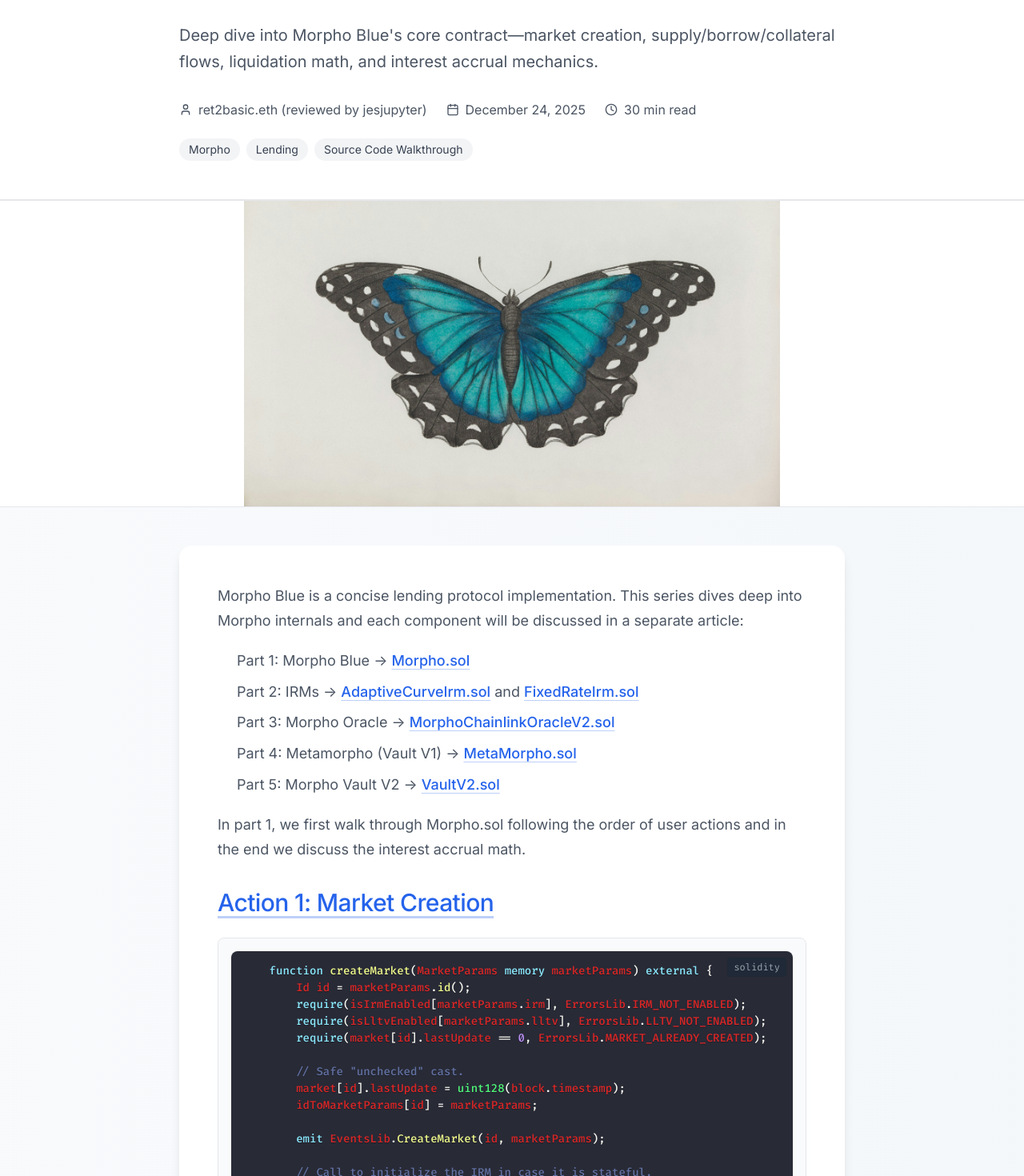
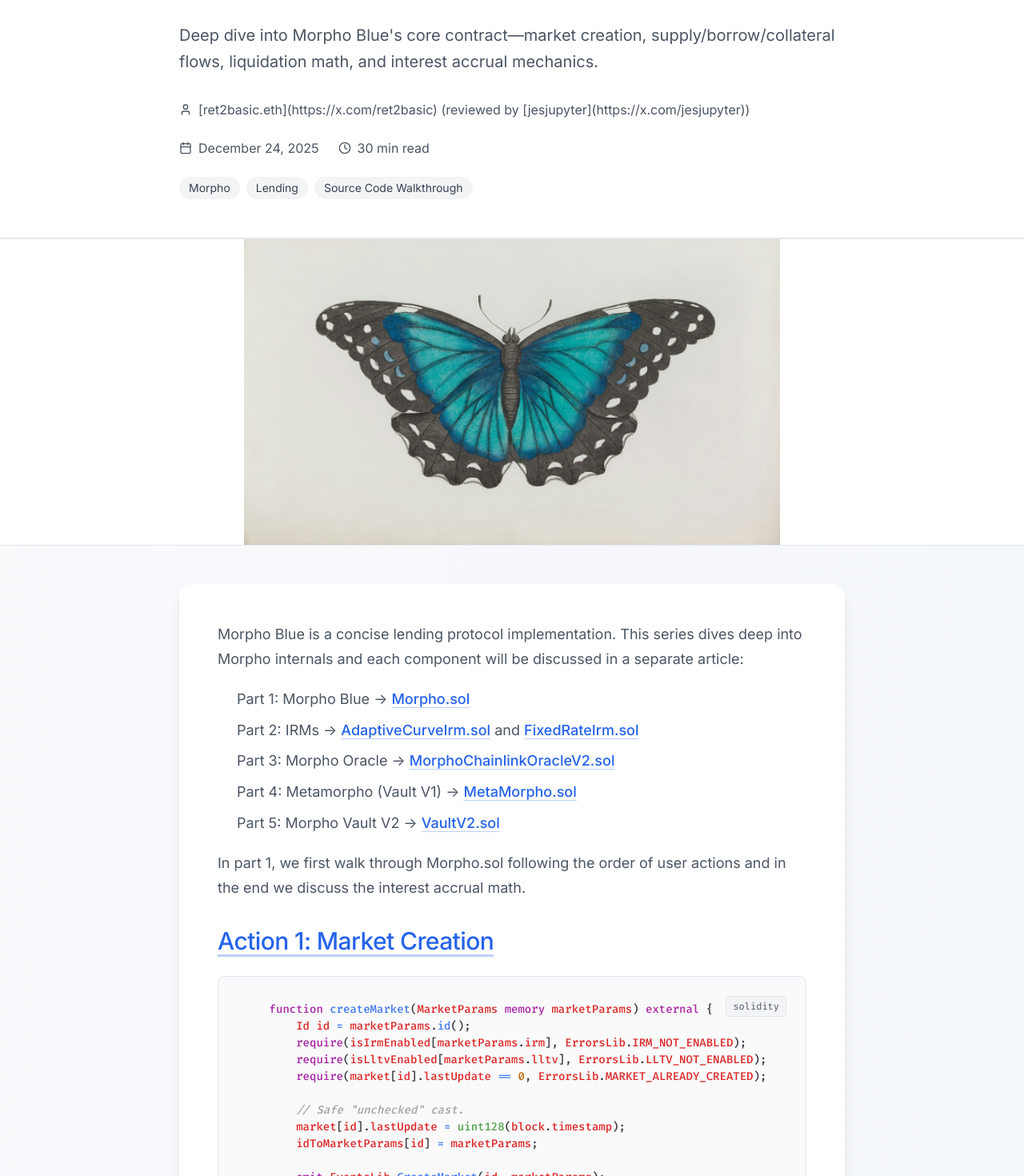
Before and after one commit to ret2basic/Taichi-site, a Next.js app: page /blog/morpho-internals-part-1-morpho-blue in a window 1280 px wide. Shown: the part 320-1790 px from the top of the page at 80% size. Built offline with nearby package versions, Linux system fonts and the light colour scheme.

Commit message:
update style

```diff
--- a/content/blog/elliptic-curve-attacks-small-subgroup.md
+++ b/content/blog/elliptic-curve-attacks-small-subgroup.md
@@ -2,7 +2,7 @@
 title: "Elliptic curve attacks - from small subgroup attack to invalid curve attack"
 slug: "elliptic-curve-attacks-small-subgroup"
 excerpt: "Discussion of two attack methods when the code does not check if an EC point is actually on the curve."
-author: "ret2basic.eth"
+author: "[ret2basic.eth](https://x.com/ret2basic)"
 date: "2024-04-12"
 readTime: "30 min read"
 category: "Cryptography"
--- a/content/blog/morpho-internals-part-1-morpho-blue.md
+++ b/content/blog/morpho-internals-part-1-morpho-blue.md
@@ -2,7 +2,7 @@
 title: "Morpho Internals Part 1: Morpho Blue"
 slug: "morpho-internals-part-1-morpho-blue"
 excerpt: "Deep dive into Morpho Blue's core contract—market creation, supply/borrow/collateral flows, liquidation math, and interest accrual mechanics."
-author: "ret2basic.eth (reviewed by jesjupyter)"
+author: "[ret2basic.eth](https://x.com/ret2basic) (reviewed by [jesjupyter](https://x.com/jesjupyter))"
 date: "2025-12-24"
 readTime: "30 min read"
 category: "DeFi"
--- a/content/blog/understanding-liquidity-uniswap-v2-v3.md
+++ b/content/blog/understanding-liquidity-uniswap-v2-v3.md
@@ -2,7 +2,7 @@
 title: "How Uniswap V3 handles liquidity better than V2"
 slug: "understanding-liquidity-uniswap-v2-v3"
 excerpt: "A deep dive into the mathematical principles behind liquidity provision in Uniswap V2 and V3, exploring how concentrated liquidity revolutionizes capital efficiency while maintaining protocol consistency."
-author: "jesjupyter (reviewed by ret2basic.eth)"
+author: "[jesjupyter](https://x.com/jesjupyter) (reviewed by [ret2basic.eth](https://x.com/ret2basic))"
 date: "2025-09-06"
 readTime: "30 min read"
 category: "DeFi"
--- a/src/components/MarkdownRenderer.tsx
+++ b/src/components/MarkdownRenderer.tsx
@@ -6,13 +6,13 @@
 import rehypeHighlight from 'rehype-highlight'
 import rehypeKatex from 'rehype-katex'
 import { Prism as SyntaxHighlighter } from 'react-syntax-highlighter'
-import { dracula } from 'react-syntax-highlighter/dist/cjs/styles/prism'
+import { oneLight } from 'react-syntax-highlighter/dist/cjs/styles/prism'
 import ZoomableImage from './ZoomableImage'
 
 // Import KaTeX CSS
 import 'katex/dist/katex.min.css'
-// Import highlight.js CSS
-import 'highlight.js/styles/github-dark.css'
+// Import highlight.js CSS (GitHub light)
+import 'highlight.js/styles/github.css'
 
 interface MarkdownRendererProps {
   content: string
@@ -69,11 +69,11 @@
 
               return (
                 <div className="relative">
-                  <div className="absolute top-2 right-2 text-xs text-gray-400 bg-gray-800 px-2 py-1 rounded">
+                  <div className="absolute top-2 right-2 text-xs text-gray-600 dark:text-gray-300 bg-gray-100 dark:bg-gray-800 border border-gray-200 dark:border-gray-700 px-2 py-1 rounded">
                     {language}
                   </div>
                   <SyntaxHighlighter
-                    style={dracula}
+                    style={oneLight}
                     language={language}
                     PreTag="div"
                     customStyle={{
```
